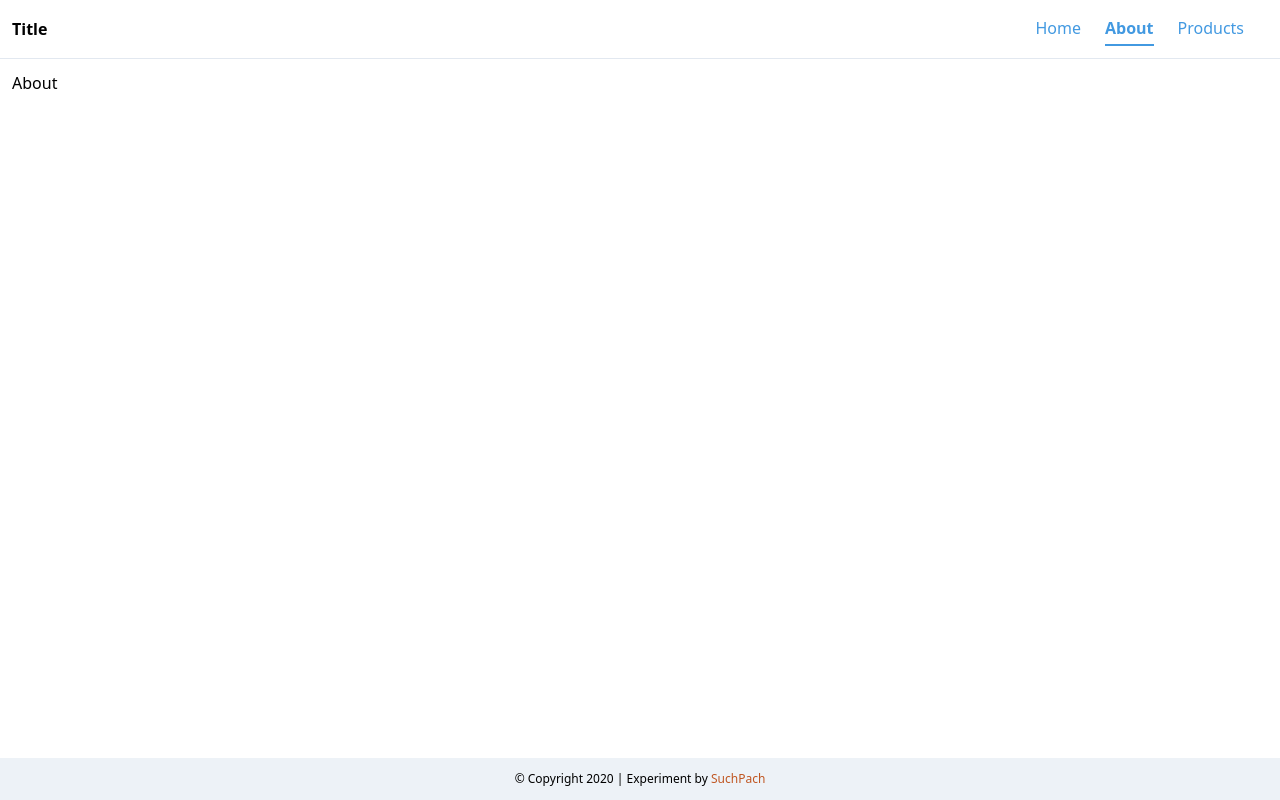
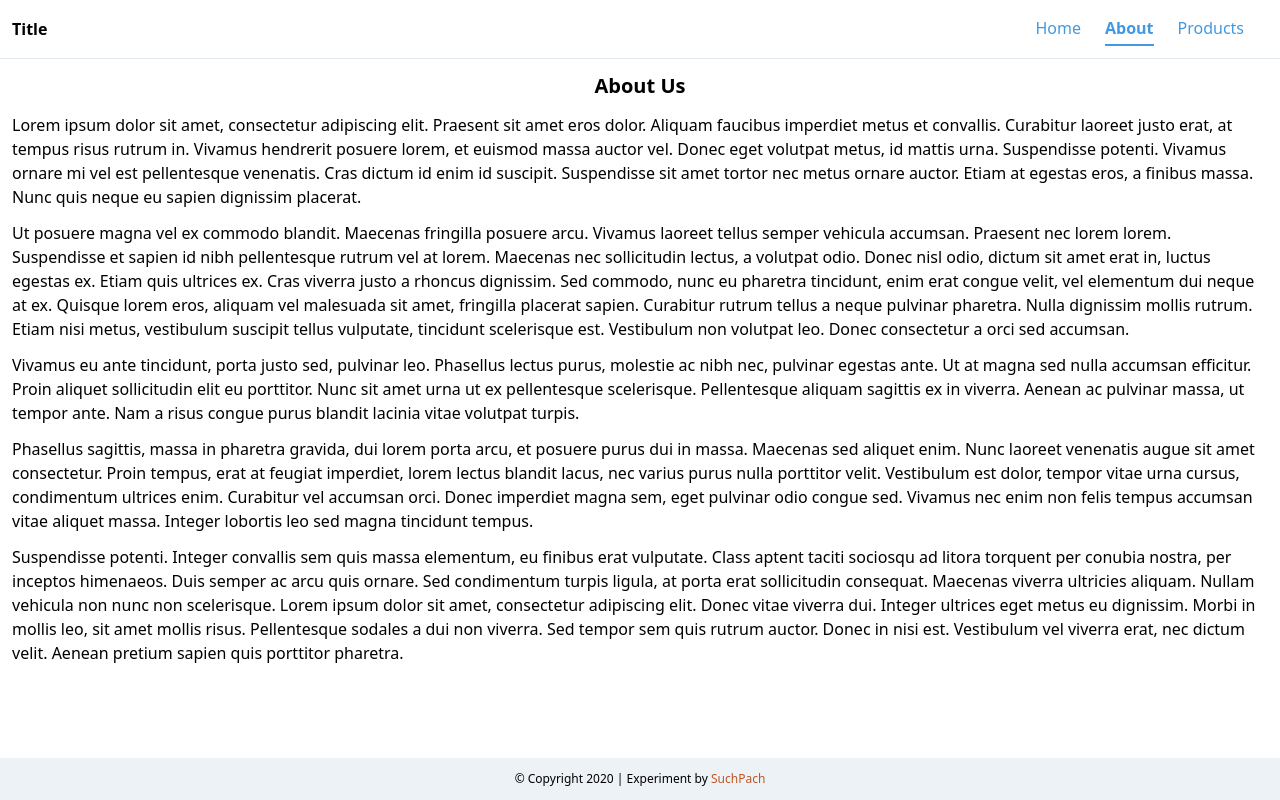
Before and after one commit to pachecocmi/react_study, a React (Create React App) app: page /about in a window 1280 px wide. Built offline with nearby package versions, Linux system fonts and the light colour scheme.

Commit message:
finished up basic component structure for scaffold, prepping for component rebreakdown and folder structure regrouping and optimizaiton

```diff
--- a/src/components/pages/About.js
+++ b/src/components/pages/About.js
@@ -3,7 +3,25 @@ import React from 'react'
 export default function About() {
     return (
         <div>
-            About
+            <h1 className="text-center font-sans font-bold text-xl mx-6 px-6">About Us</h1>
+
+            <div className="mt-3">
+                <p className="mb-3">
+                    Lorem ipsum dolor sit amet, consectetur adipiscing elit. Praesent sit amet eros dolor. Aliquam faucibus imperdiet metus et convallis. Curabitur laoreet justo erat, at tempus risus rutrum in. Vivamus hendrerit posuere lorem, et euismod massa auctor vel. Donec eget volutpat metus, id mattis urna. Suspendisse potenti. Vivamus ornare mi vel est pellentesque venenatis. Cras dictum id enim id suscipit. Suspendisse sit amet tortor nec metus ornare auctor. Etiam at egestas eros, a finibus massa. Nunc quis neque eu sapien dignissim placerat.
+                </p>
+                <p className="mb-3">
+                    Ut posuere magna vel ex commodo blandit. Maecenas fringilla posuere arcu. Vivamus laoreet tellus semper vehicula accumsan. Praesent nec lorem lorem. Suspendisse et sapien id nibh pellentesque rutrum vel at lorem. Maecenas nec sollicitudin lectus, a volutpat odio. Donec nisl odio, dictum sit amet erat in, luctus egestas ex. Etiam quis ultrices ex. Cras viverra justo a rhoncus dignissim. Sed commodo, nunc eu pharetra tincidunt, enim erat congue velit, vel elementum dui neque at ex. Quisque lorem eros, aliquam vel malesuada sit amet, fringilla placerat sapien. Curabitur rutrum tellus a neque pulvinar pharetra. Nulla dignissim mollis rutrum. Etiam nisi metus, vestibulum suscipit tellus vulputate, tincidunt scelerisque est. Vestibulum non volutpat leo. Donec consectetur a orci sed accumsan.
+                </p>
+                <p className="mb-3">
+                    Vivamus eu ante tincidunt, porta justo sed, pulvinar leo. Phasellus lectus purus, molestie ac nibh nec, pulvinar egestas ante. Ut at magna sed nulla accumsan efficitur. Proin aliquet sollicitudin elit eu porttitor. Nunc sit amet urna ut ex pellentesque scelerisque. Pellentesque aliquam sagittis ex in viverra. Aenean ac pulvinar massa, ut tempor ante. Nam a risus congue purus blandit lacinia vitae volutpat turpis.
+                </p>
+                <p className="mb-3">
+                    Phasellus sagittis, massa in pharetra gravida, dui lorem porta arcu, et posuere purus dui in massa. Maecenas sed aliquet enim. Nunc laoreet venenatis augue sit amet consectetur. Proin tempus, erat at feugiat imperdiet, lorem lectus blandit lacus, nec varius purus nulla porttitor velit. Vestibulum est dolor, tempor vitae urna cursus, condimentum ultrices enim. Curabitur vel accumsan orci. Donec imperdiet magna sem, eget pulvinar odio congue sed. Vivamus nec enim non felis tempus accumsan vitae aliquet massa. Integer lobortis leo sed magna tincidunt tempus.
+                </p>
+                <p className="mb-3">
+                    Suspendisse potenti. Integer convallis sem quis massa elementum, eu finibus erat vulputate. Class aptent taciti sociosqu ad litora torquent per conubia nostra, per inceptos himenaeos. Duis semper ac arcu quis ornare. Sed condimentum turpis ligula, at porta erat sollicitudin consequat. Maecenas viverra ultricies aliquam. Nullam vehicula non nunc non scelerisque. Lorem ipsum dolor sit amet, consectetur adipiscing elit. Donec vitae viverra dui. Integer ultrices eget metus eu dignissim. Morbi in mollis leo, sit amet mollis risus. Pellentesque sodales a dui non viverra. Sed tempor sem quis rutrum auctor. Donec in nisi est. Vestibulum vel viverra erat, nec dictum velit. Aenean pretium sapien quis porttitor pharetra.
+                </p>
+            </div>
         </div>
     )
 }
--- a/src/components/pages/Home.js
+++ b/src/components/pages/Home.js
@@ -1,9 +1,20 @@
 import React from 'react'
+import Products from './Products'
 
 export default function Home() {
     return (
         <div>
-            Home
+            <h1 className="text-center font-sans font-bold text-xl my-4 py-2">Title</h1>
+
+            <div className="my-4">
+                <img src="https://picsum.photos/seed/picsum/1200/420" className="w-full"/>
+            </div>
+
+            <h2 className="text-center font-sans font-bold text-l my-4 py-2">Featured Products</h2>
+
+            <div className="my-4">
+                <Products colLimit="4" />
+            </div>
         </div>
     )
 }
--- a/src/components/pages/Product.js
+++ b/src/components/pages/Product.js
@@ -10,8 +10,6 @@ export default function Product() {
     const url = `https://jsonplaceholder.typicode.com/photos/${id}`
 
     let product = HttpRequests(url)
-
-    console.log(product.data);
 
     let productInfo = product.error ? <div><p>Something Unexpected has Occured.</p></div> : <Loader />
     if( product.data??true == false )
--- a/src/components/pages/Products.js
+++ b/src/components/pages/Products.js
@@ -4,20 +4,25 @@ import Loader from '../scaffold/Loader'
 import ProductCard from './ProductCard';
 import HttpRequests from '../../Hooks/HttpRequests';
 
-export default function Products() {
+export default function Products(props) {
 
     const url = `https://jsonplaceholder.typicode.com/photos`;
     // const url = `https://reqres.in/api/users`;
 
     let products = HttpRequests(url)
+    let hasCols = props.colLimit>0;
+    let content = products.error ? <div><p>Something Unexpected has Occured.</p></div> : <Loader />;
+    if( products.data ) {
+        if(hasCols)
+            content = products.data.slice(0,props.colLimit).map((product, key)=><ProductCard key={key} product={product} />)
+        else
+            content = products.data.map((product, key)=><ProductCard key={key} product={product} />)
+    }
 
-    let content = products.error ? <div><p>Something Unexpected has Occured.</p></div> : <Loader />;
-    if( products.data )
-        content = products.data.map((product, key)=><ProductCard key={key} product={product} />)
 
     return (
         <div>
-            <h1 className="text-center font-sans font-bold text-xl mx-3 px-6">Products</h1>
+            <h1 className={`text-center font-sans font-bold text-xl mx-3 px-6 ${hasCols?"hidden":""}`}>Products</h1>
 
             <div className="flex flex-wrap w-full">
                 { content }
--- a/src/components/scaffold/NavLink.js
+++ b/src/components/scaffold/NavLink.js
@@ -7,7 +7,7 @@ export default function NavLink(props) {
     let params = props.params;
     let location = '/'+useLocation().pathname.split('/')[1]
     let activeNav = `font-bold border-blue-500 ${props.isMobile?"border-r-4":"border-b-2"}`
-    console.log(location);
+
     return <Link to={params.link}
         className={`${props.className} ${params.link==location?activeNav:""}`}
         onClick={props.closeMenu}
```
